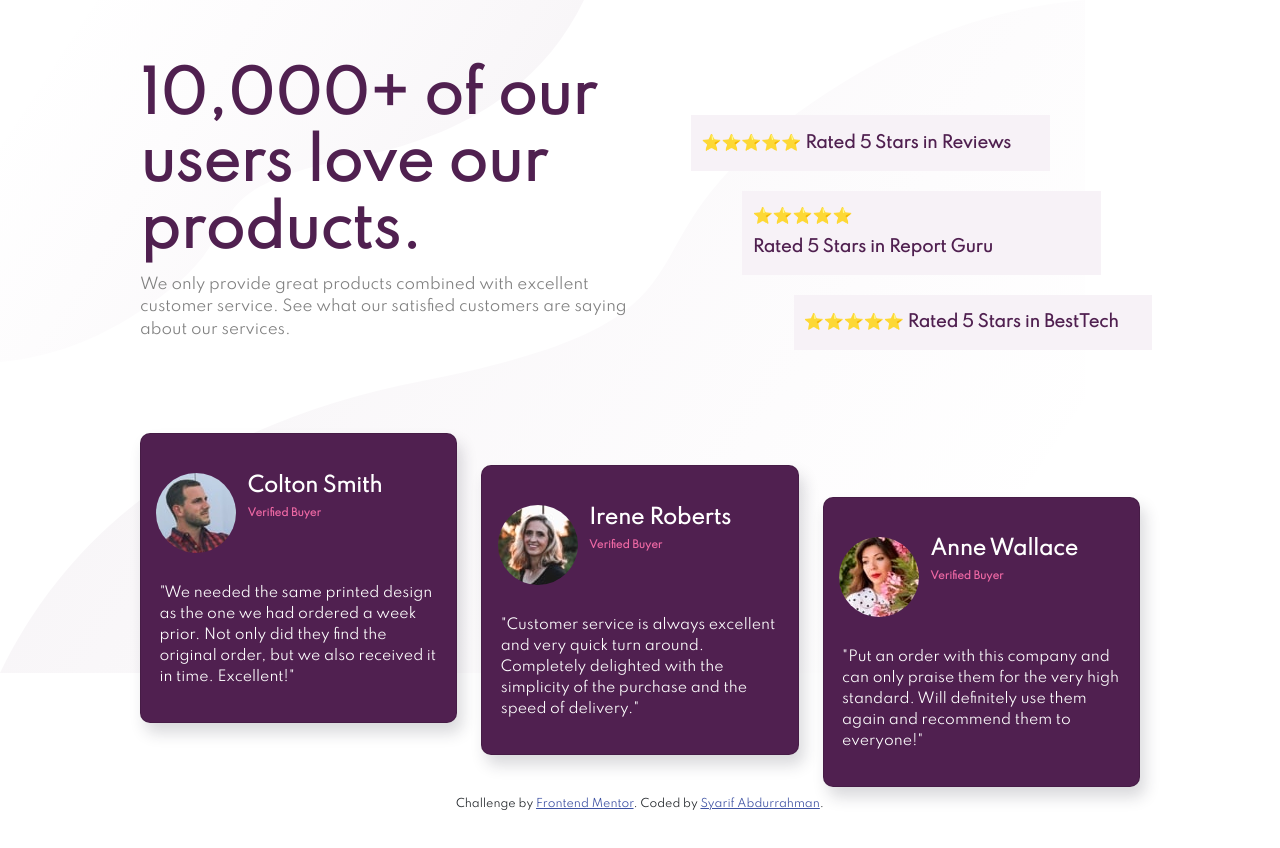
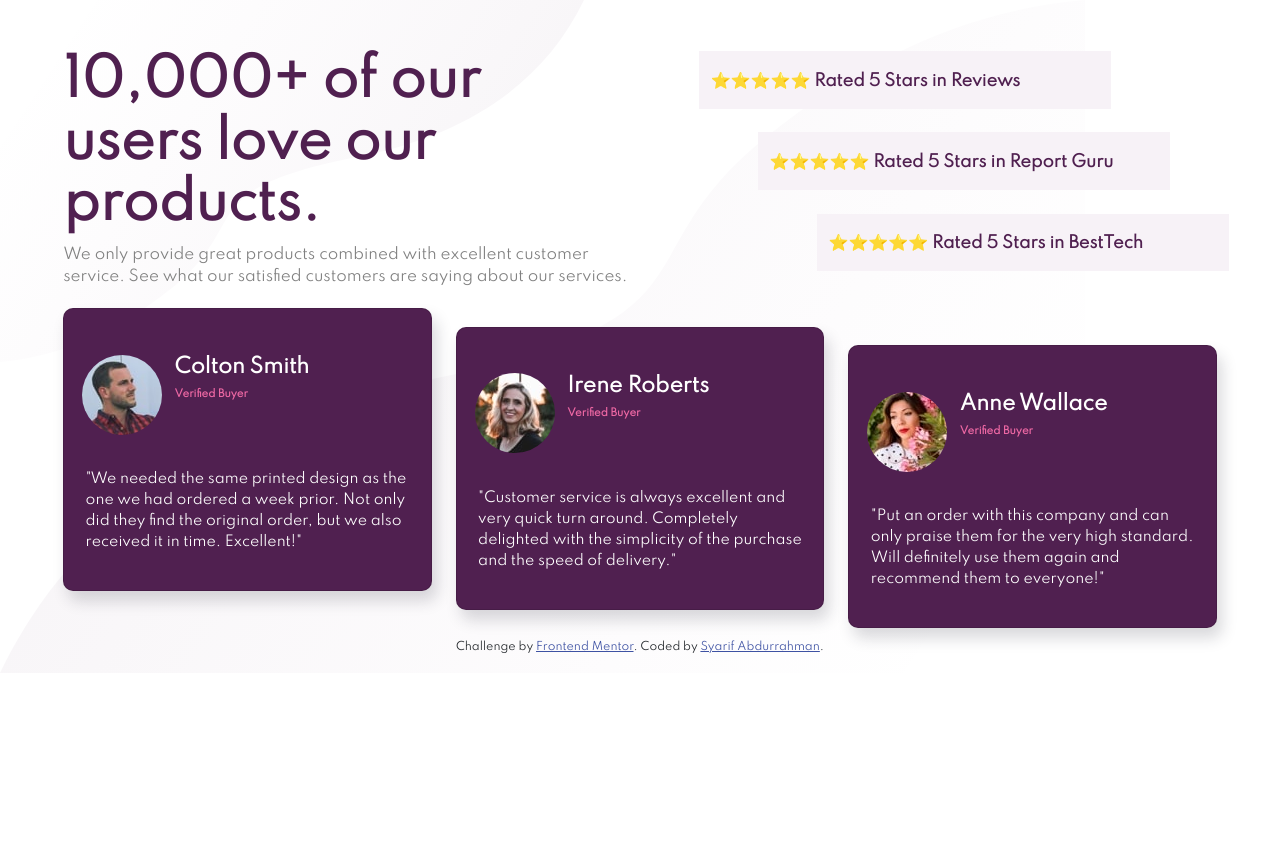
Before and after one commit to syarifabdurrahman/Social-Proof, a plain HTML site: page index.html in a window 1280 px wide. After the commit the page ends 800 px from the top, so only its background shows below. Drawn offline with nearby package versions, Linux system fonts and the light colour scheme.

Commit message:
Create style.css

```diff
--- a/css/style.css
+++ b/css/style.css
@@ -6,15 +6,15 @@ body{
     background-image: url(../images/bg-pattern-top-desktop.svg), url(../images/bg-pattern-bottom-desktop.svg);
     background-repeat: no-repeat;
     align-items:right;
-    padding: 5% 10% 3%
+    padding: 4%;
 }
 
 /* Top */
 
 .title{
     text-align: left;
-    font-size: 3.5rem;
-    font-weight: bold;
+    font-size: 3.2rem;
+    font-weight: 900;
     color: hsl(300, 43%, 22%);
 }
 
@@ -40,7 +40,7 @@ body{
 
 .rating{
     text-align: left;
-    margin: 10% 0;
+    margin: 0;
     font-weight: 900;
     color: hsl(300, 43%, 22%);
 }
@@ -79,21 +79,21 @@ body{
 }
 
 .card-1{
-    margin-top: 10%;
+    margin-top: 1%;
      margin-left: 0;
      margin-right: 0;
     padding: 3%;
 }
 
 .card-2{
-    margin-top: 20%;
+    margin-top: 6%;
      margin-left: 0;
      margin-right: 0;
     padding: 3%;
 }
 
 .card-3{
-    margin-top: 30%;
+    margin-top: 11%;
      margin-left: 0;
      margin-right: 0;
     padding: 3%;
```
